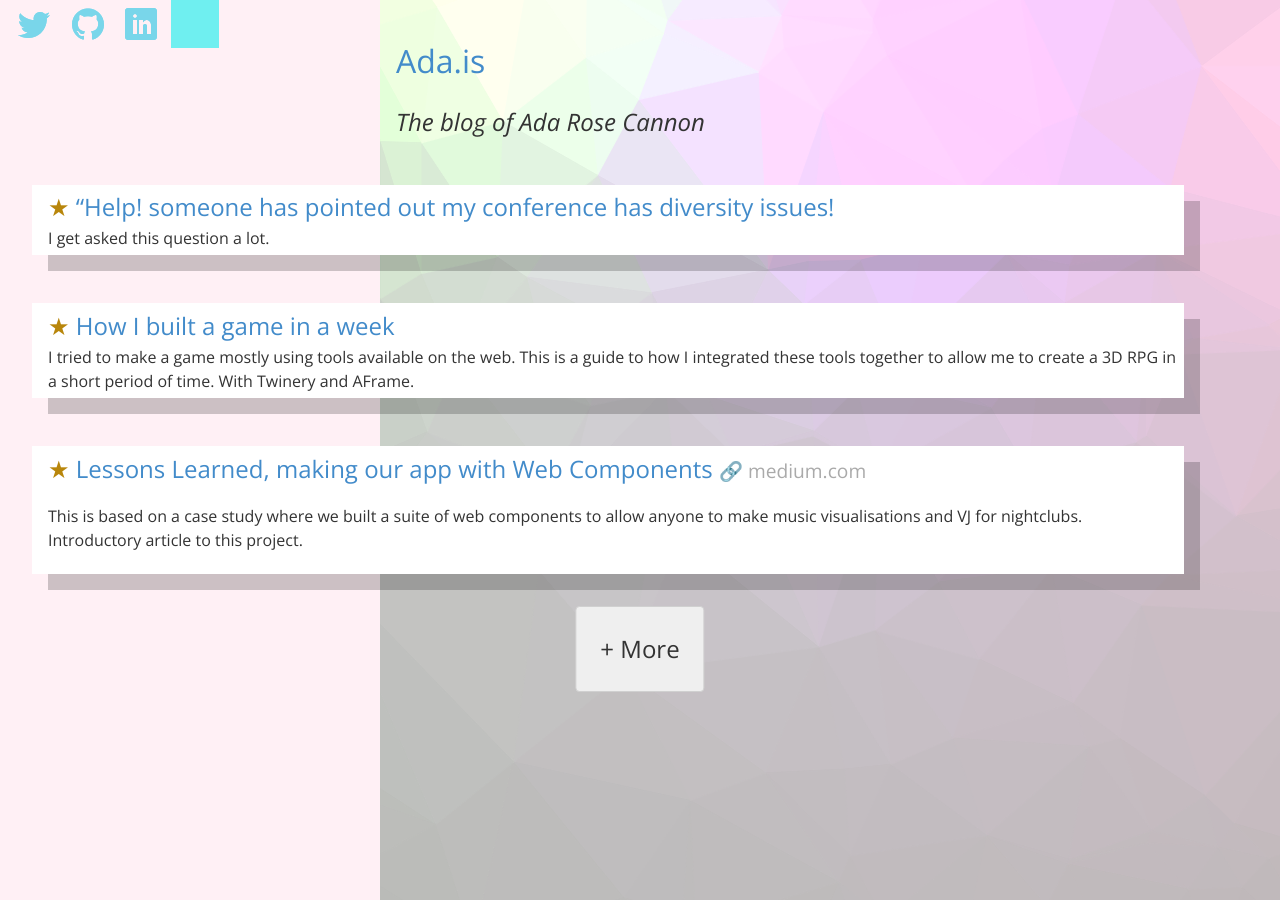
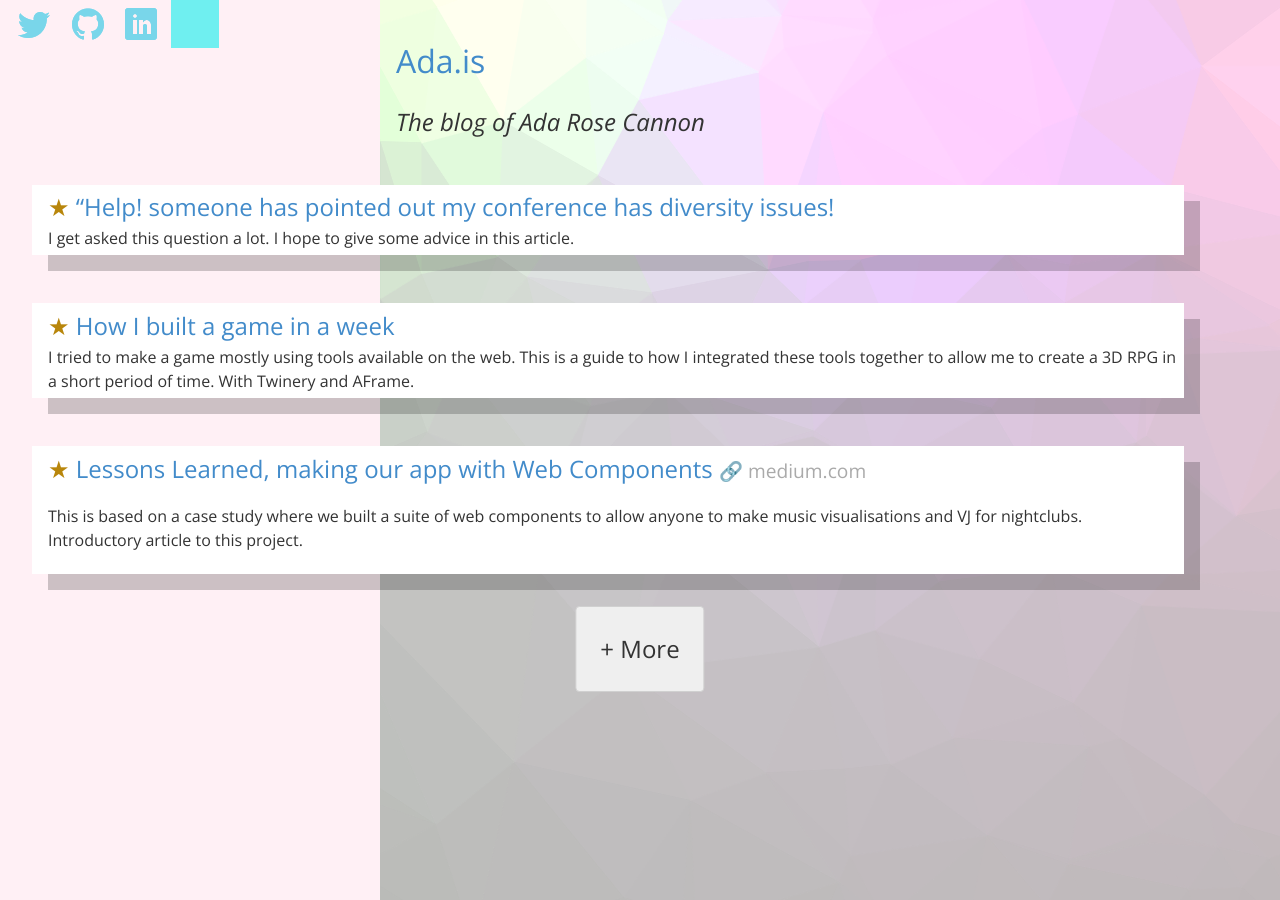
Before and after one commit to AdaRoseCannon/adarosecannon.github.io, a Jekyll site: the page built from index.html, in a window 1280 px wide. Built offline with Jekyll 4.4.1, drawn with Linux system fonts in a browser that asks for light colours.

Commit message:
Update 2018-04-16-help-someone-has-pointed-out-my-conference-has-diversity-issues.md

```diff
--- a/_posts/2018-04-16-help-someone-has-pointed-out-my-conference-has-diversity-issues.md
+++ b/_posts/2018-04-16-help-someone-has-pointed-out-my-conference-has-diversity-issues.md
@@ -1,7 +1,7 @@
 ---
 layout: post
 title: "“Help! someone has pointed out my conference has diversity issues!"
-description: "I get asked this question a lot."
+description: "I get asked this question a lot. I hope to give some advice in this article."
 categories: Blog
 author: Ada Rose Cannon
 star: 1
@@ -73,7 +73,7 @@ If you are a larger conference, be sure to consider diversity at every level:
 
 * **The organisers.** Most importantly make sure your team is diverse.
 
-* **The staff. **Usually we ask our friends to help, so this is easier with a diverse team. These are the people your attendees will turn to in the case of trouble so ensure they feel safe to do so.
+* **The staff.** Usually we ask our friends to help, so this is easier with a diverse team. These are the people your attendees will turn to in the case of trouble so ensure they feel safe to do so.
 
 * **The speakers.** Speakers are seen as experts in their field. Many people look up to speakers as aspirational figures. It is important that all of your attendees get the chance to see role models in your speakers.
 
```
